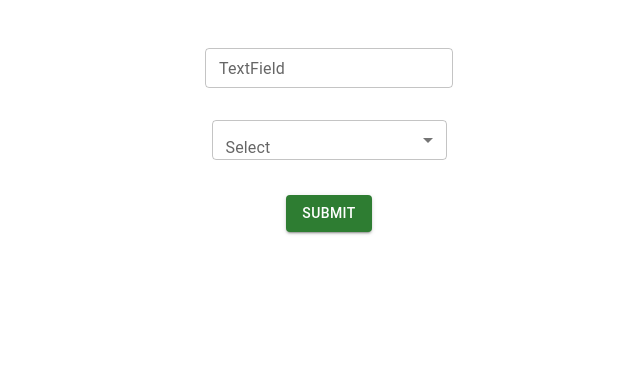
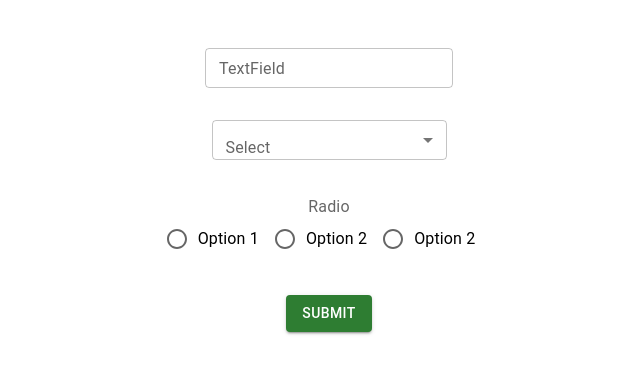
Before and after one commit to kabtamu-degifie/mui-formik-reusable-form, a React (Create React App) app: page / in a window 1280 px wide. Shown: the top 374 px of the page, without its empty margins (359-999 px from the left). Built offline with nearby package versions, Linux system fonts and the light colour scheme.

Commit message:
added RadioButton

```diff
--- a/src/App.js
+++ b/src/App.js
@@ -1,5 +1,5 @@
 import "./App.css";
-import { Box, Button, Grid } from "@mui/material";
+import { Button, Grid } from "@mui/material";
 import * as Yup from "yup";
 import { Form, Formik } from "formik";
 import FormikControl from "./components/FormikControl";
@@ -8,6 +8,7 @@ function App() {
   const initialValues = {
     textField: "",
     select: "",
+    radio: "",
   };
 
   const onSubmit = (values) => {
@@ -17,6 +18,7 @@ function App() {
   const validationSchema = Yup.object({
     textField: Yup.string().required().label("TextField"),
     select: Yup.string().required().label("Required"),
+    radio: Yup.string().required().label("Radio"),
   });
 
   const selectOptions = [
@@ -24,6 +26,12 @@ function App() {
     { label: "Option 1", value: "opt1" },
     { label: "Option 2", value: "opt2" },
     { label: "Option 3", value: "opt3" },
+  ];
+
+  const radioOptions = [
+    { label: "Option 1", value: "opt11" },
+    { label: "Option 2", value: "opt12" },
+    { label: "Option 2", value: "opt13" },
   ];
 
   return (
@@ -53,6 +61,15 @@ function App() {
                     options={selectOptions}
                   />
                 </Grid>
+
+                <Grid item md={12}>
+                  <FormikControl
+                    control="radio"
+                    name="radio"
+                    label="Radio"
+                    options={radioOptions}
+                  />
+                </Grid>
                 <Grid item md={12}>
                   <Button variant="contained" color="success" type="submit">
                     Submit
--- a/src/components/FormikControl.js
+++ b/src/components/FormikControl.js
@@ -1,4 +1,5 @@
 import React from "react";
+import Radio from "./Radio";
 import Select from "./Select";
 import TextField from "./TextField";
 
@@ -8,6 +9,8 @@ function FormikControl({ control, ...rest }) {
       return <TextField {...rest} />;
     case "select":
       return <Select {...rest} />;
+    case "radio":
+      return <Radio {...rest} />;
     default:
       return null;
   }
--- /dev/null
+++ b/src/components/Radio.js
@@ -0,0 +1,47 @@
+import {
+  FormControl,
+  FormControlLabel,
+  FormHelperText,
+  FormLabel,
+  Radio as MuiRadio,
+  Stack,
+} from "@mui/material";
+import { Field } from "formik";
+import React from "react";
+
+function Radio({ label, name, options, ...rest }) {
+  return (
+    <Field name={name} {...rest}>
+      {({ field, meta }) => {
+        const errorText = meta.error && meta.touched ? meta.error : "";
+        return (
+          <FormControl error={!!errorText}>
+            <FormLabel>{label}</FormLabel>
+
+            <Stack direction="row">
+              {options.map((option) => {
+                return (
+                  <FormControlLabel
+                    key={option.value}
+                    control={
+                      <MuiRadio
+                        {...field}
+                        id={option.value}
+                        value={option.value}
+                        checked={field.value === option.value}
+                      />
+                    }
+                    label={option.label}
+                  />
+                );
+              })}
+            </Stack>
+            <FormHelperText>{errorText}</FormHelperText>
+          </FormControl>
+        );
+      }}
+    </Field>
+  );
+}
+
+export default Radio;
```
